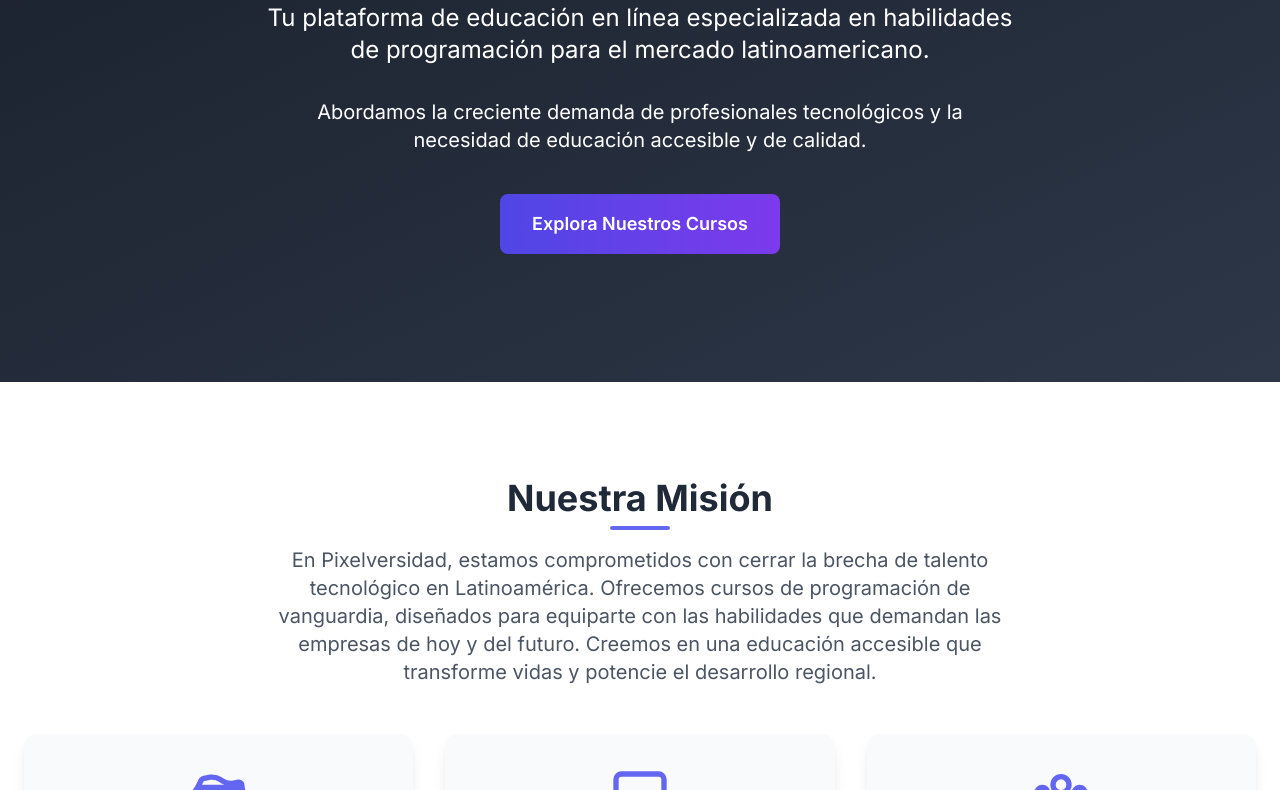
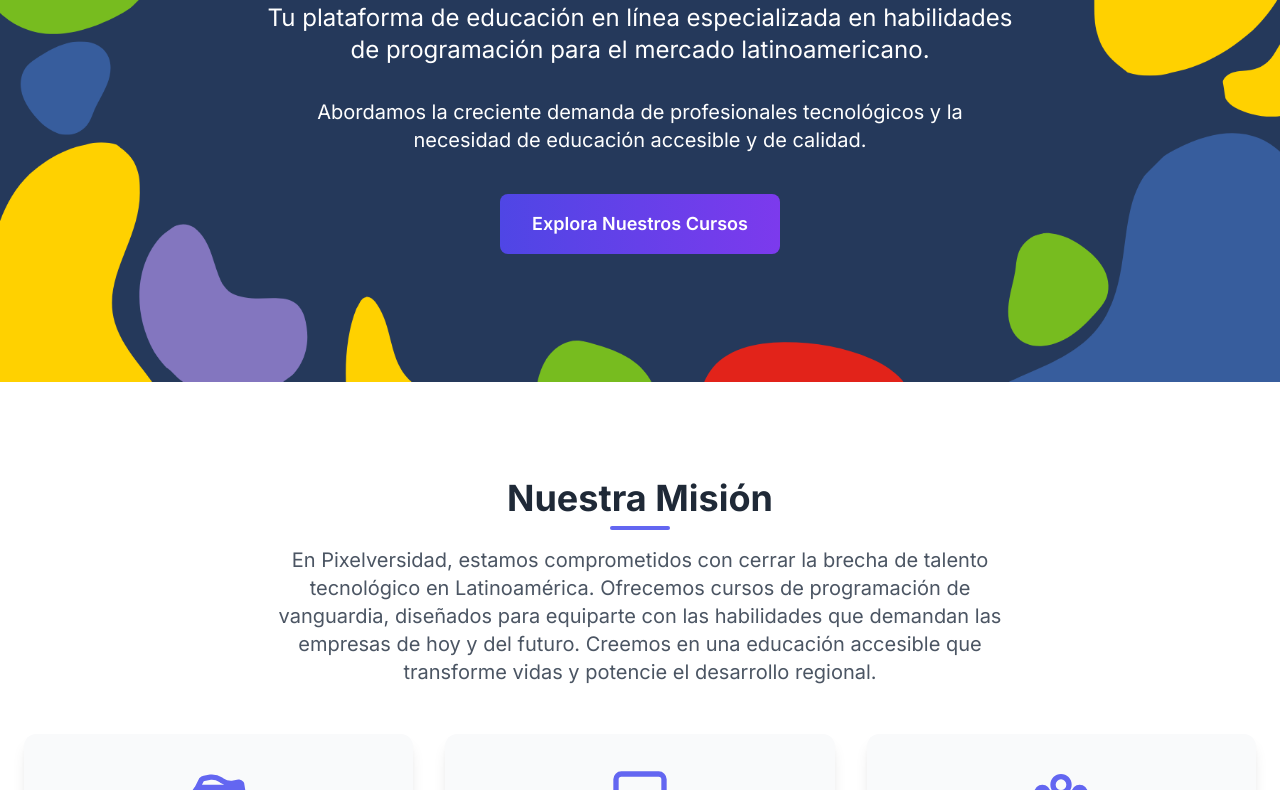
Before and after one commit to AlejandroGordillo/ENS_CATALOGOV1, a plain HTML site: page index.html in a window 1280 px wide. Shown: the part 278-1068 px from the top of the page. Drawn offline with nearby package versions, Linux system fonts and the light colour scheme.

Commit message:
index.html
Fondo de Bienvenida.

```diff
--- a/index.html
+++ b/index.html
@@ -11,9 +11,12 @@
             font-family: 'Inter', sans-serif;
         }
         .hero-bg {
-            background-color: #1a202c; /* Dark blue-gray */
-            background-image: linear-gradient(to bottom right, #1a202c, #2d3748); /* Subtle gradient */
-            /* Removed custom background image properties */
+            /*background-color: #1a202c; */
+            /*background-image: linear-gradient(to bottom right, #1a202c, #2d3748); */
+            background-image: url('src/fondo1.png');
+            background-size: cover;
+            background-position: center;
+            background-repeat: no-repeat;
         }
         .cta-button {
             transition: background-color 0.3s ease, transform 0.3s ease;
```
